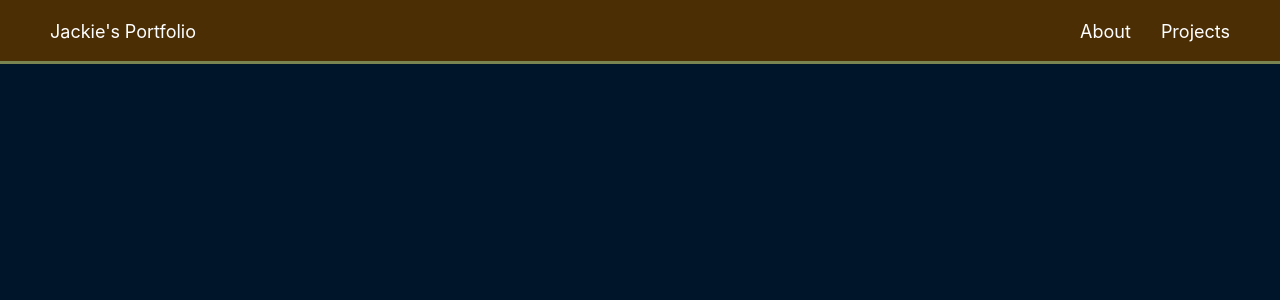
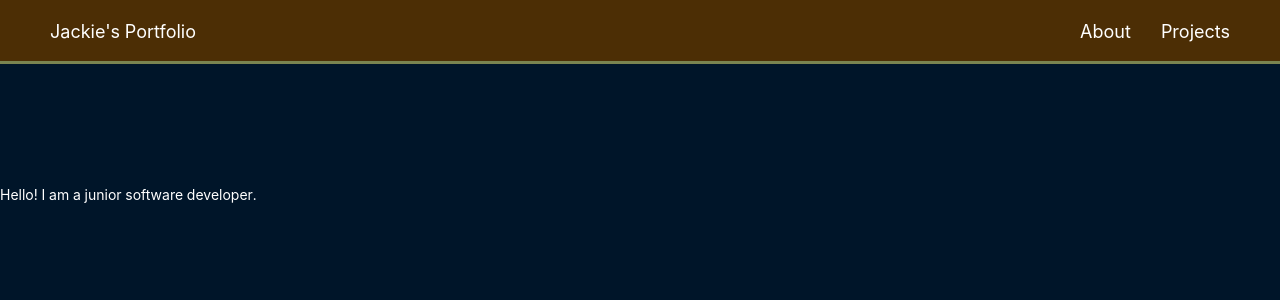
Before and after one commit to jacquelineyin/jacquelineyin.github.io, a React app: page / in a window 1280 px wide. Shown: the top 300 px of the page. Built offline with nearby package versions, Linux system fonts and the light colour scheme.

Commit message:
Updates to nav link styling and header

```diff
--- /dev/null
+++ b/src/client/components/About/About.css
@@ -0,0 +1,8 @@
+#about {
+    display: flex;
+}
+
+.description {
+    padding-top: 15vh;
+    align-self: center;
+}
--- /dev/null
+++ b/src/client/components/About/About.js
@@ -0,0 +1,18 @@
+import React from 'react';
+import './About.css';
+
+export const About = () => {
+    return (
+        <div id='about'>
+            {getDescription()}
+        </div>
+    )
+}
+
+const getDescription = () => {
+    return (
+        <div className='description'>
+            Hello! I am a junior software developer.
+        </div>
+    )
+}
--- a/src/client/components/App.css
+++ b/src/client/components/App.css
@@ -12,3 +12,10 @@ body {
     border-bottom-style: solid;
     border-bottom-color: #7A8450;
 }
+
+/** Ant Content Styling **/
+
+#content {
+    background: #001529;
+    color: white;
+}
--- a/src/client/components/App.js
+++ b/src/client/components/App.js
@@ -1,21 +1,26 @@
 import React from "react";
 import { Layout } from 'antd';
+import ErrorBoundary from "antd/lib/alert/ErrorBoundary";
+import { HeaderContent } from "./Header/HeaderContent";
+import { About } from "./About/About"
 import './App.css';
-import { HeaderContent } from "./Header/HeaderContent";
-import ErrorBoundary from "antd/lib/alert/ErrorBoundary";
 
-const { Header, Footer, Sider, Content } = Layout;
+const { Header, Content } = Layout;
 
 const App = () => {
     return (
-        <Layout>
-            <Header id='main-header'>
-                <ErrorBoundary>
-                <HeaderContent/>
-                </ErrorBoundary>
-            </Header>
+        <ErrorBoundary>
+            <Layout>
+                <Header id='main-header'>
+                    <HeaderContent/>
+                </Header>
 
-        </Layout>
+                <Content id='content'>
+                    <About profileImg={null} />
+                </Content>
+
+            </Layout>
+        </ErrorBoundary>
     )
 }
 
--- a/src/client/components/Header/HeaderContent.js
+++ b/src/client/components/Header/HeaderContent.js
@@ -1,7 +1,6 @@
-import ErrorBoundary from 'antd/lib/alert/ErrorBoundary';
 import React from 'react';
+import { NavigationLinks } from './NavigationLinks';
 import './HeaderContent.css';
-import { NavigationLinks } from './NavigationLinks';
 
 export const HeaderContent = () => {
     let navs = getNavObjects();
@@ -9,7 +8,7 @@ export const HeaderContent = () => {
     return (
         <div className='header-content'>
             <div className='header-title'>Jackie's Portfolio</div>
-            {createNavigationLinks(navs)}
+            {createNavigation(navs)}
         </div>
         )
 }
@@ -19,11 +18,11 @@ export const HeaderContent = () => {
  * @param {Array} navs = array of nav objects
  * Ex.
  *    [
- *      {label: 'About', pathname: '/about'},
+ *      {label: 'About', pathname: 'about'},
  *      ...
  *    ]
  */
-const createNavigationLinks = (navs) => {
+const createNavigation = (navs) => {
     if (navs) {
         let navLink = navs.map(nav =>
             <NavigationLinks key={nav.label}>{nav}</NavigationLinks>);
@@ -40,8 +39,8 @@ const createNavigationLinks = (navs) => {
 
 const getNavObjects = () => {
     let navs = [];
-    let about = { label: 'About', pathname: 'about'};
-    let projects = { label: 'Projects', pathname: 'projects'};
+    let about = { label: 'About', id: 'about'};
+    let projects = { label: 'Projects', id: 'projects'};
 
     navs.push(about);
     navs.push(projects);
--- a/src/client/components/Header/NavigationLinks.js
+++ b/src/client/components/Header/NavigationLinks.js
@@ -12,11 +12,9 @@ export const NavigationLinks = (props) => {
     if (children) {
         return (
             <li className='nav-link'>
-                <Link to={`/#${children.pathname}`}>{children.label}</Link>
+                <Link to={`/#${children.id}`}>{children.label}</Link>
             </li>
         );
-    } else {
-        return null;
     }
     return null;
 }
```
Also changed, not shown: 2 other files (tests, documents, lock files or other folders).
